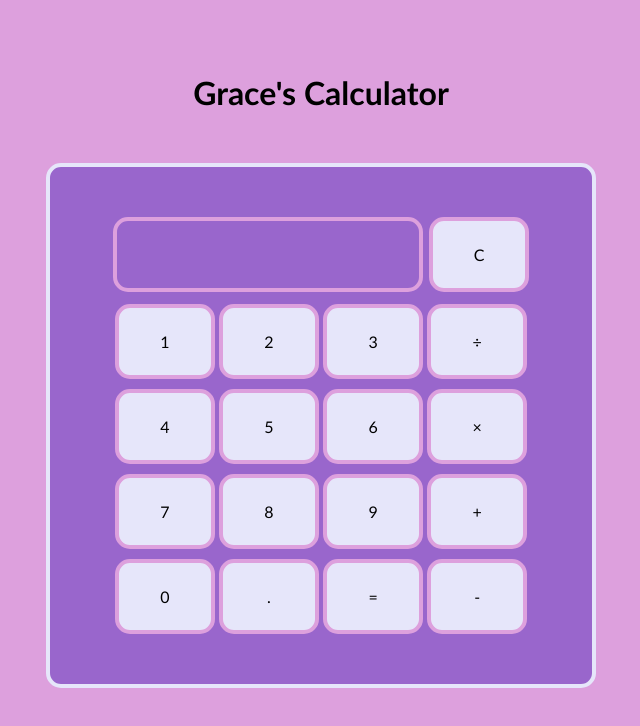
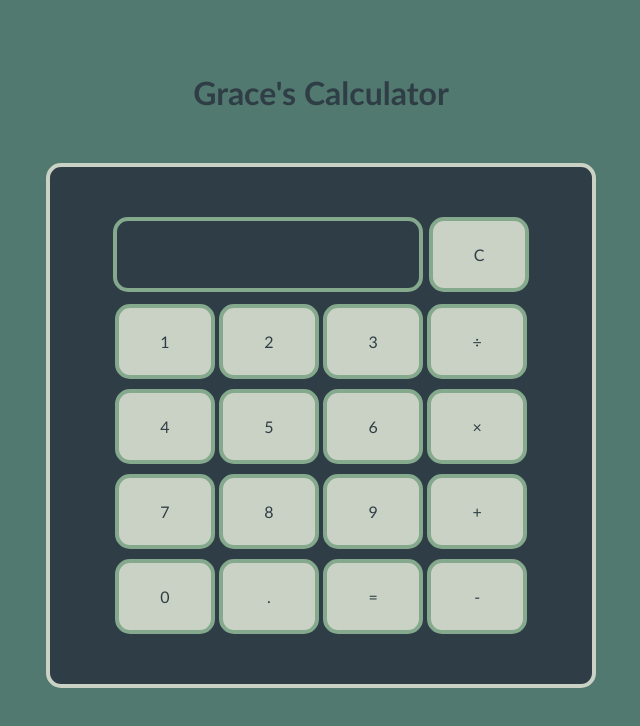
Before and after one commit to Grace0124/calculator, a plain HTML site: page index.html in a window 1280 px wide. Shown: the whole page, without its empty margins (319-959 px from the left). Drawn offline with Linux system fonts and the light colour scheme.

Commit message:
Changed color scheme

```diff
--- a/styles.css
+++ b/styles.css
@@ -357,14 +357,14 @@
     flex-direction: column;
     justify-content: center;
     align-items: center;
-    background-color: #DDA0DD;
+    background-color: #52796f;
   }
 
   .calculator {
     display: flex;
     flex-direction: column;
     box-sizing: border-box;
-    border: 4px solid #E6E6FA;
+    border: 4px solid #cad2c5;
     border-radius: 15px;
     width: 550px;
     justify-content: center;
@@ -372,12 +372,12 @@
     margin-top: 30px;
     padding: 50px;
     gap: 10px;
-    background-color: #9966CC;
+    background-color: #2f3e46;
   }
 
   #display {
     box-sizing: border-box;
-    border: 4px solid #DDA0DD;
+    border: 4px solid #84a98c;
     width: 310px;
     height: 75px;
     border-radius: 15px;
@@ -386,7 +386,7 @@
     align-items: center;
     justify-content: end;
     padding-left: 10px;
-    color: #E6E6FA;
+    color: #cad2c5;
   }
 
   #row{
@@ -400,10 +400,10 @@
     width: 100px;
     height: 75px;
     box-sizing: border-box;
-    border: 4px solid #DDA0DD;
+    border: 4px solid #84a98c;
     border-radius: 15px;
-    background-color: #E6E6FA;
-    color: black;
+    background-color: #cad2c5;
+    color: #2f3e46;
   }
 
   .first-row {
@@ -422,5 +422,5 @@
   h1 {
     margin-top: 75px;
     font-size: 2em;
-    color: black;
+    color: #2f3e46;
   }
```
